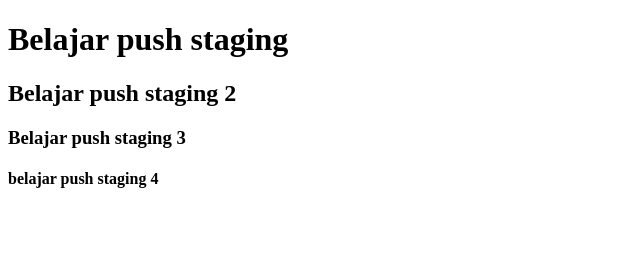
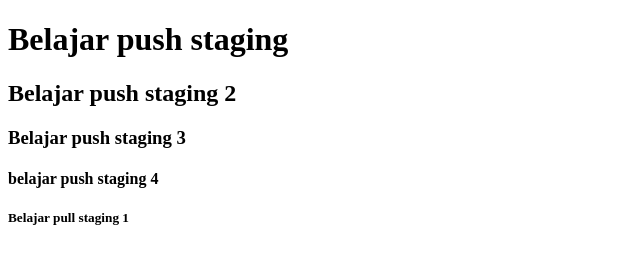
Before and after one commit to Coding-Hajiji/xpadepokan-coding, a plain HTML site: page header.html in a window 1280 px wide. Shown: the whole page, without its empty margins (0-640 px from the left). Drawn offline with Linux system fonts and the light colour scheme.

Commit message:
Update header.html

```diff
--- a/header.html
+++ b/header.html
@@ -9,6 +9,6 @@
     <h2>Belajar push staging 2</h2>
     <h3>Belajar push staging 3</h3>
     <h4>belajar push staging 4</h4>
-
+    <h5> Belajar pull staging 1</h5>
   </body>
 </html>
```
